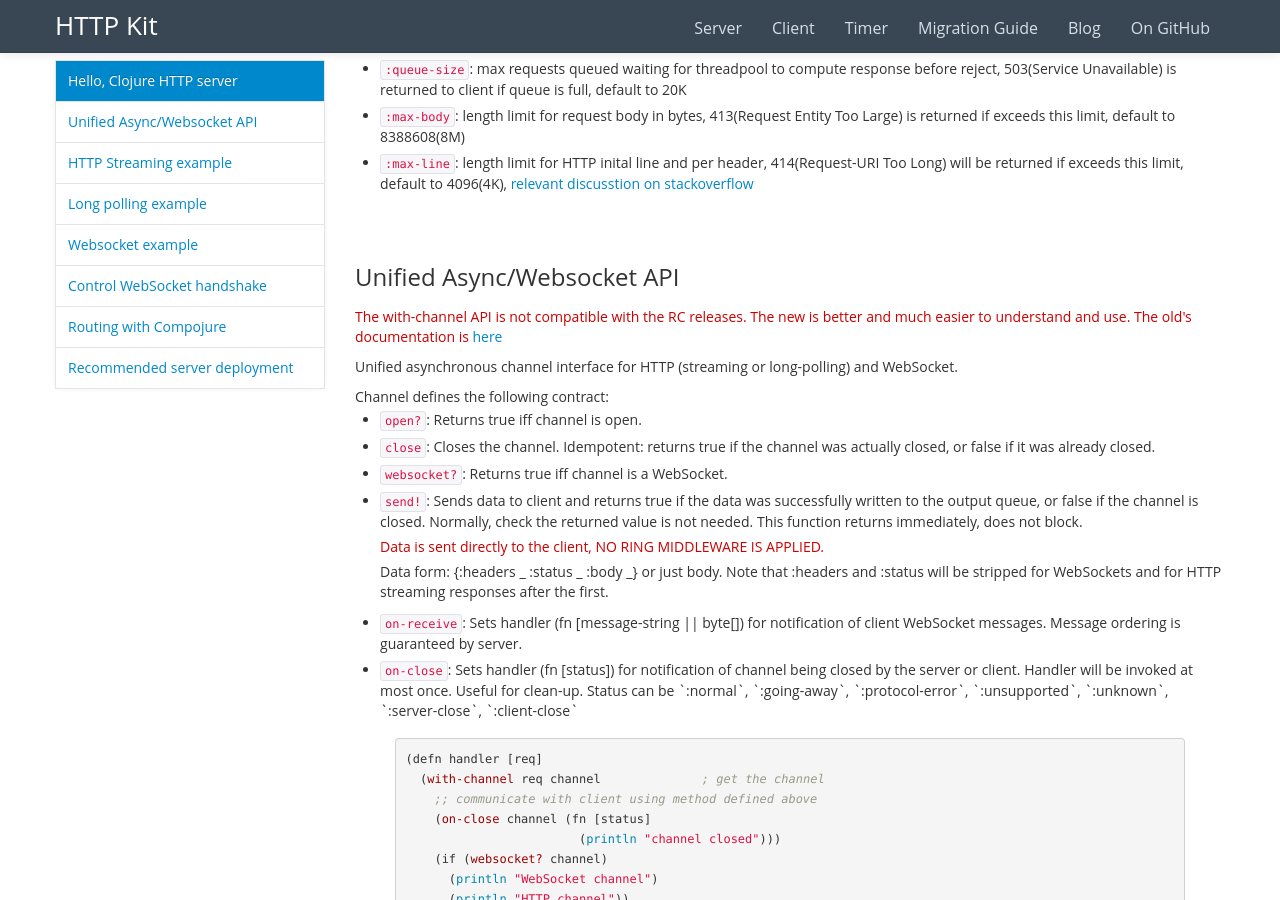
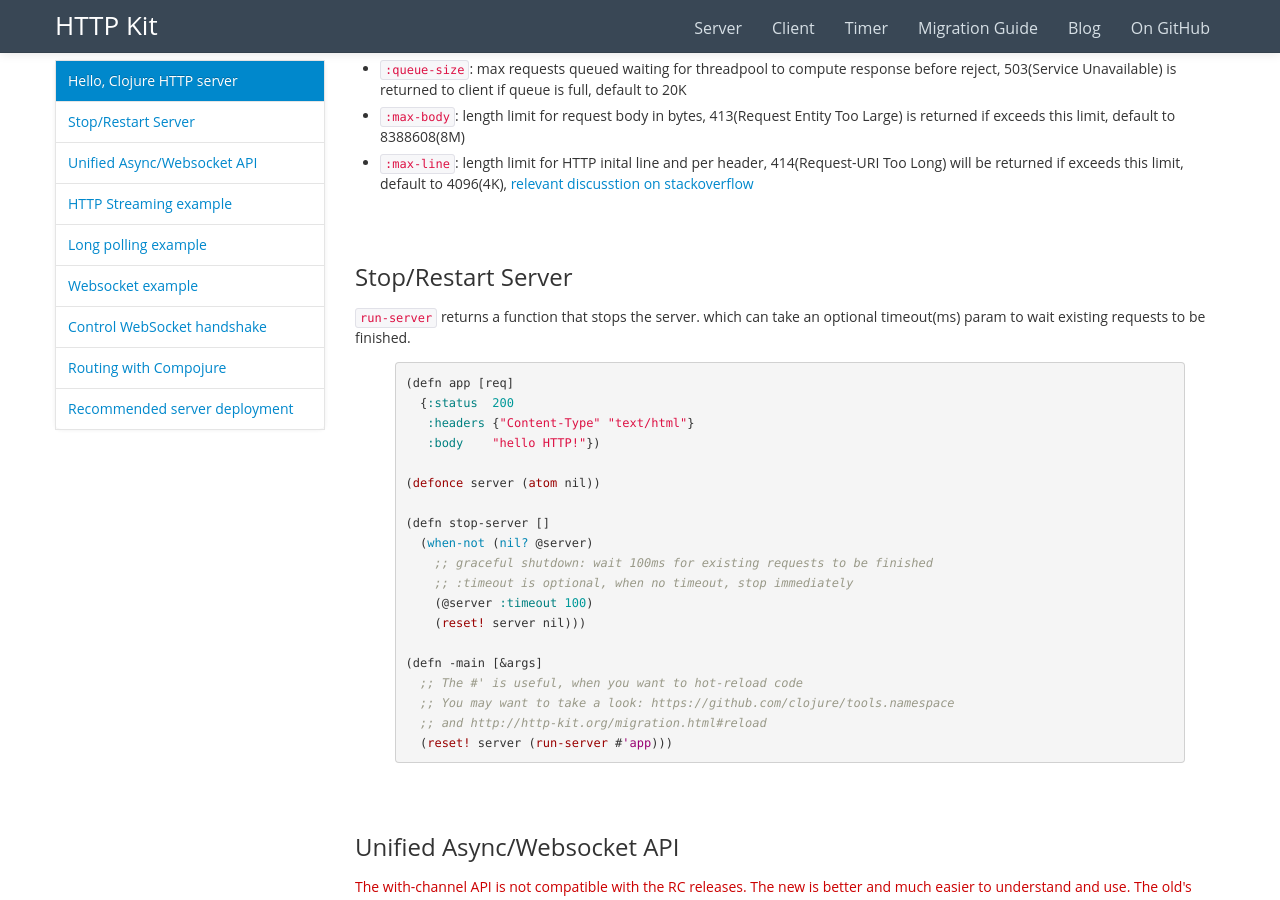
Before and after one commit to http-kit/http-kit.github.com, a Jekyll site: the page built from server.html, in a window 1280 px wide and 900 px high, scrolled down 641 px. Built offline with Jekyll 4.4.1, drawn with Linux system fonts in a browser that asks for light colours; nearby versions of some CDN libraries; library files that are not in the unit come from our copies.

Commit message:
document stop/restart server

```diff
--- a/server.html
+++ b/server.html
@@ -36,6 +36,35 @@
       414(Request-URI Too Long) will be returned if exceeds this limit, default to 4096(4K),
       <a href="http://stackoverflow.com/questions/417142/what-is-the-maximum-length-of-a-url">relevant discusstion on stackoverflow</a></li>
   </ul>
+
+  <h3 class="anchor" id="stop-server">Stop/Restart Server</h3>
+
+<p>
+  <code>run-server</code> returns a function that stops the server. which can take an optional timeout(ms) param to wait existing requests to be finished.
+</p>
+
+{% highlight clojure %}
+(defn app [req]
+  {:status  200
+   :headers {"Content-Type" "text/html"}
+   :body    "hello HTTP!"})
+
+(defonce server (atom nil))
+
+(defn stop-server []
+  (when-not (nil? @server)
+    ;; graceful shutdown: wait 100ms for existing requests to be finished
+    ;; :timeout is optional, when no timeout, stop immediately
+    (@server :timeout 100)
+    (reset! server nil)))
+
+(defn -main [&args]
+  ;; The #' is useful, when you want to hot-reload code
+  ;; You may want to take a look: https://github.com/clojure/tools.namespace
+  ;; and http://http-kit.org/migration.html#reload
+  (reset! server (run-server #'app)))
+{% endhighlight %}
+
 
   <h3 class="anchor" id="channel">Unified Async/Websocket API</h3>
 <p class="red">The with-channel API is not compatible with the RC releases. The new is better and much easier to understand and use. The old's documentation is <a href="server_old.html">here</a></p>
```
